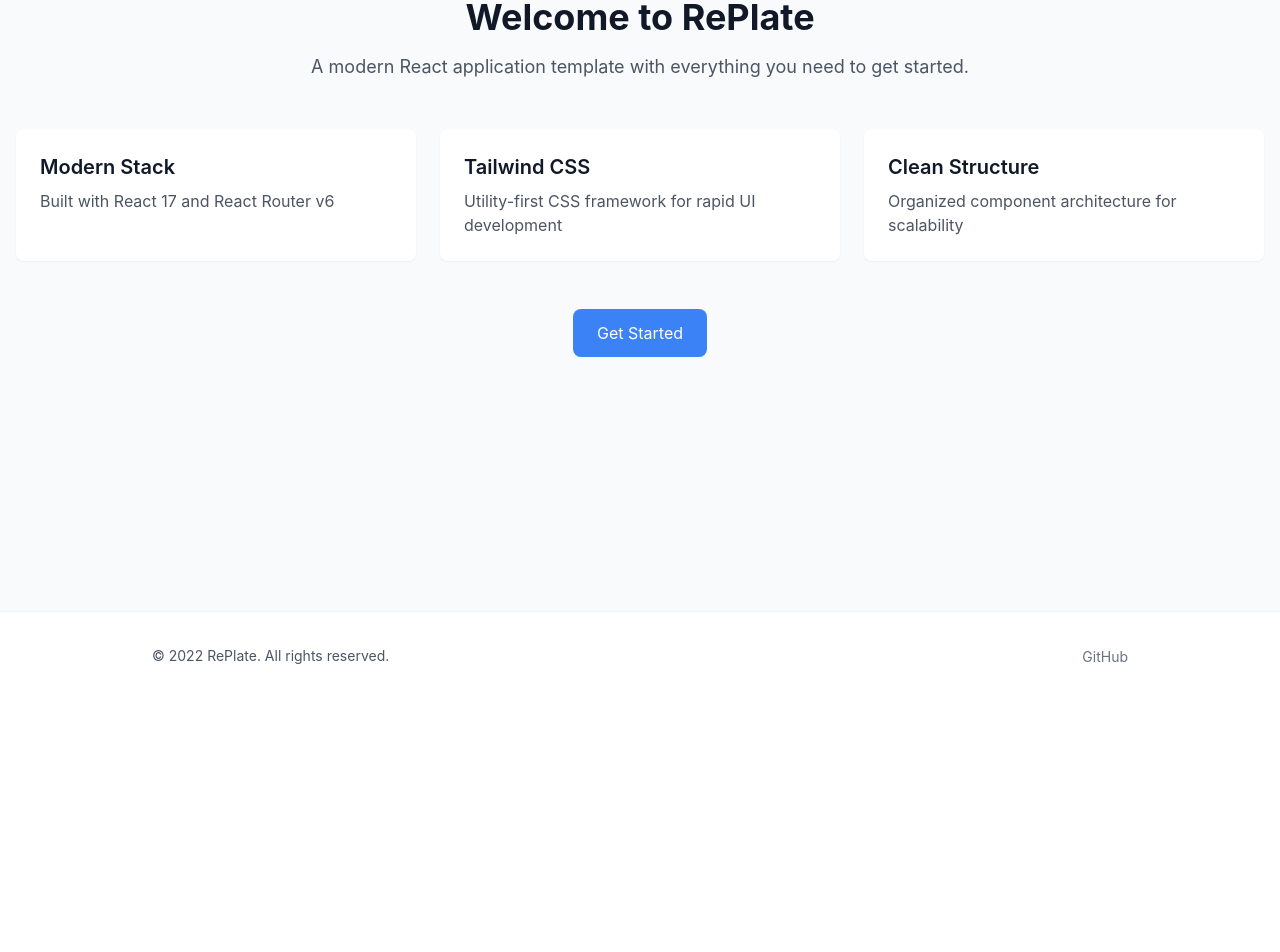
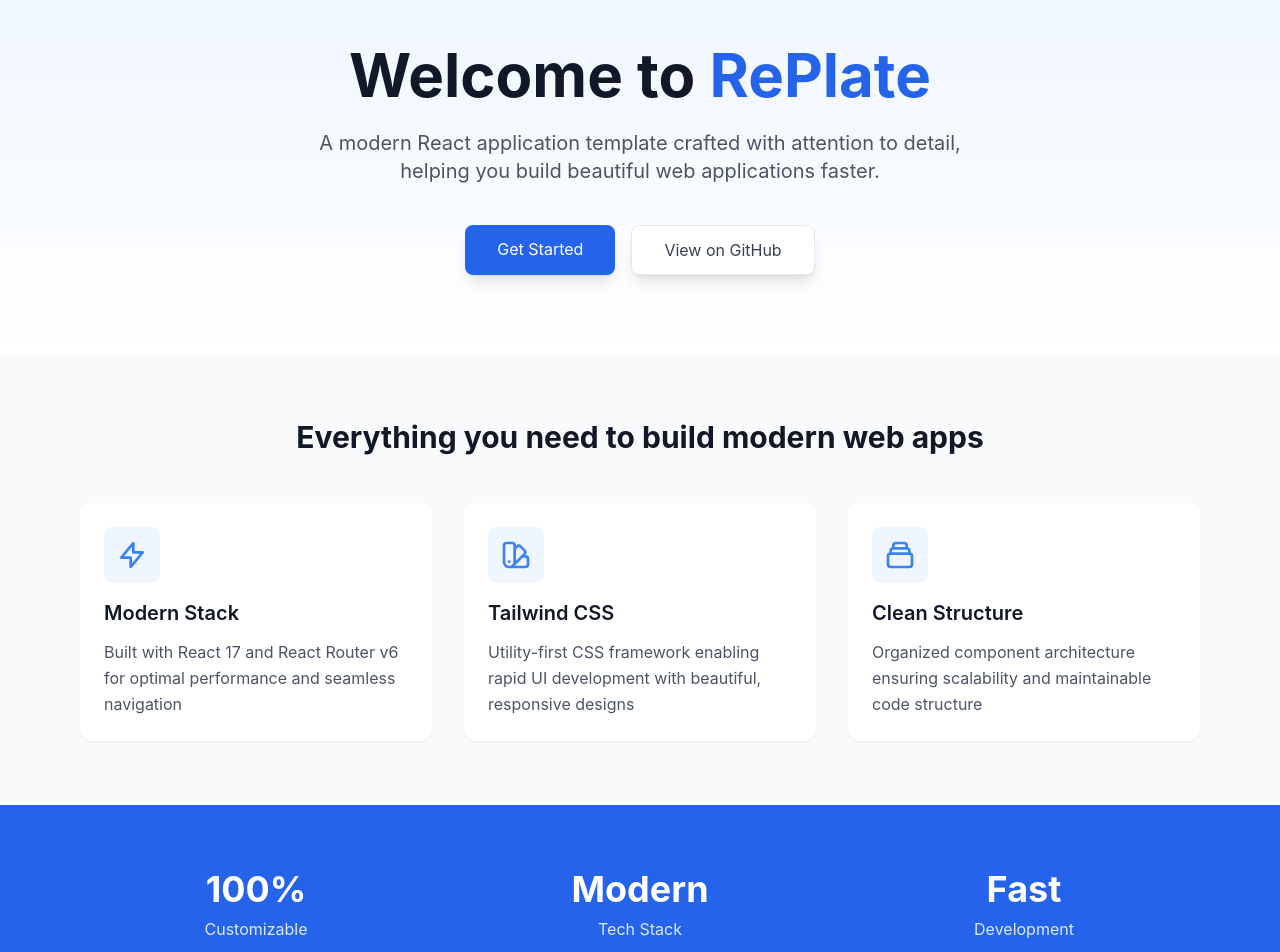
Before and after one commit to robertobendi/RePlate, a React (Create React App) app: page / in a window 1280 px wide. Shown: the part 100-1052 px from the top of the page. Before the commit the page ends 800 px from the top, so only its background shows below. Built offline with nearby package versions, Linux system fonts and the light colour scheme.

Commit message:
improved home

```diff
--- a/src/Footer.js
+++ b/src/Footer.js
@@ -4,11 +4,11 @@ function Footer() {
       <div className="max-w-5xl mx-auto px-4 sm:px-6">
         <div className="py-8 flex flex-col md:flex-row justify-between items-center">
           <div className="text-gray-600 text-sm">
-            © {new Date().getFullYear()} RePlate. All rights reserved.
+            © {new Date().getFullYear()} Roberto Bendinelli. All rights reserved.
           </div>
           <div className="mt-4 md:mt-0">
             <a
-              href="https://github.com/yourusername"
+              href="https://github.com/robertobendi"
               className="text-sm text-gray-500 hover:text-gray-900 transition-colors"
               target="_blank"
               rel="noopener noreferrer"
--- a/src/Home.js
+++ b/src/Home.js
@@ -1,50 +1,123 @@
+import { useState } from 'react';
+import { Link } from 'react-router-dom';
+
 function Home() {
+  const [hovered, setHovered] = useState(null);
+
   const features = [
     {
       title: 'Modern Stack',
-      description: 'Built with React 17 and React Router v6'
+      description: 'Built with React 17 and React Router v6 for optimal performance and seamless navigation',
+      icon: (
+        <svg className="w-8 h-8 text-blue-500" fill="none" stroke="currentColor" viewBox="0 0 24 24">
+          <path strokeLinecap="round" strokeLinejoin="round" strokeWidth="2" d="M13 10V3L4 14h7v7l9-11h-7z" />
+        </svg>
+      )
     },
     {
       title: 'Tailwind CSS',
-      description: 'Utility-first CSS framework for rapid UI development'
+      description: 'Utility-first CSS framework enabling rapid UI development with beautiful, responsive designs',
+      icon: (
+        <svg className="w-8 h-8 text-blue-500" fill="none" stroke="currentColor" viewBox="0 0 24 24">
+          <path strokeLinecap="round" strokeLinejoin="round" strokeWidth="2" d="M7 21a4 4 0 01-4-4V5a2 2 0 012-2h4a2 2 0 012 2v12a4 4 0 01-4 4zm0 0h12a2 2 0 002-2v-4a2 2 0 00-2-2h-2.343M11 7.343l1.657-1.657a2 2 0 012.828 0l2.829 2.829a2 2 0 010 2.828l-8.486 8.485M7 17h.01" />
+        </svg>
+      )
     },
     {
       title: 'Clean Structure',
-      description: 'Organized component architecture for scalability'
+      description: 'Organized component architecture ensuring scalability and maintainable code structure',
+      icon: (
+        <svg className="w-8 h-8 text-blue-500" fill="none" stroke="currentColor" viewBox="0 0 24 24">
+          <path strokeLinecap="round" strokeLinejoin="round" strokeWidth="2" d="M19 11H5m14 0a2 2 0 012 2v6a2 2 0 01-2 2H5a2 2 0 01-2-2v-6a2 2 0 012-2m14 0V9a2 2 0 00-2-2M5 11V9a2 2 0 012-2m0 0V5a2 2 0 012-2h6a2 2 0 012 2v2M7 7h10" />
+        </svg>
+      )
     }
   ];
 
   return (
-    <div className="container mx-auto px-4 py-8">
+    <div className="min-h-screen">
       {/* Hero Section */}
-      <div className="text-center mb-12">
-        <h1 className="text-4xl font-bold text-gray-900 mb-4">
-          Welcome to RePlate
+      <div className="bg-gradient-to-b from-blue-50 to-white py-20 px-4">
+        <div className="max-w-6xl mx-auto text-center">
+          <h1 className="text-5xl md:text-6xl font-bold text-gray-900 mb-6 animate-fade-in">
+            Welcome to <span className="text-blue-600">RePlate</span>
           </h1>
-        <p className="text-lg text-gray-600 max-w-2xl mx-auto">
-          A modern React application template with everything you need to get started.
+          <p className="text-xl text-gray-600 max-w-2xl mx-auto mb-10">
+            A modern React application template crafted with attention to detail,
+            helping you build beautiful web applications faster.
           </p>
+          <div className="flex justify-center space-x-4">
+            <Link to="/docs" className="px-8 py-3 bg-blue-600 text-white rounded-lg hover:bg-blue-700 transition-all transform hover:scale-105 shadow-lg">
+              Get Started
+            </Link>
+            <a href="https://github.com/robertobendi" target="_blank" rel="noopener noreferrer"
+               className="px-8 py-3 bg-white text-gray-700 rounded-lg hover:bg-gray-50 transition-all transform hover:scale-105 shadow-lg border">
+              View on GitHub
+            </a>
+          </div>
+        </div>
       </div>
 
-      {/* Features Grid */}
-      <div className="grid md:grid-cols-3 gap-6 mb-12">
+      {/* Features Section */}
+      <div className="max-w-6xl mx-auto px-4 py-16">
+        <h2 className="text-3xl font-bold text-center text-gray-900 mb-12">
+          Everything you need to build modern web apps
+        </h2>
+        <div className="grid md:grid-cols-3 gap-8">
           {features.map((feature, index) => (
-          <div key={index} className="bg-white p-6 rounded-lg shadow-sm hover:shadow-md transition-shadow">
-            <h3 className="text-xl font-semibold mb-2 text-gray-900">
+            <div
+              key={index}
+              className="relative bg-white p-6 rounded-xl shadow-sm hover:shadow-xl transition-all duration-300 transform hover:-translate-y-1"
+              onMouseEnter={() => setHovered(index)}
+              onMouseLeave={() => setHovered(null)}
+            >
+              <div className="bg-blue-50 p-3 rounded-lg w-fit mb-4">
+                {feature.icon}
+              </div>
+              <h3 className="text-xl font-semibold mb-3 text-gray-900">
                 {feature.title}
               </h3>
-            <p className="text-gray-600">
+              <p className="text-gray-600 leading-relaxed">
                 {feature.description}
               </p>
             </div>
           ))}
         </div>
+      </div>
 
-      {/* CTA Button */}
-      <div className="text-center">
-        <button className="bg-blue-500 text-white px-6 py-3 rounded-lg hover:bg-blue-600 transition-colors">
-          Get Started
+      {/* Stats Section */}
+      <div className="bg-blue-600 text-white py-16">
+        <div className="max-w-6xl mx-auto px-4">
+          <div className="grid md:grid-cols-3 gap-8 text-center">
+            <div>
+              <div className="text-4xl font-bold mb-2">100%</div>
+              <div className="text-blue-100">Customizable</div>
+            </div>
+            <div>
+              <div className="text-4xl font-bold mb-2">Modern</div>
+              <div className="text-blue-100">Tech Stack</div>
+            </div>
+            <div>
+              <div className="text-4xl font-bold mb-2">Fast</div>
+              <div className="text-blue-100">Development</div>
+            </div>
+          </div>
+        </div>
+      </div>
+
+      {/* CTA Section */}
+      <div className="bg-gray-50 py-16">
+        <div className="max-w-4xl mx-auto text-center px-4">
+          <h2 className="text-3xl font-bold text-gray-900 mb-4">
+            Ready to start building?
+          </h2>
+          <p className="text-gray-600 mb-8">
+            Get started with RePlate today and bring your ideas to life.
+          </p>
+          <button className="px-8 py-3 bg-blue-600 text-white rounded-lg hover:bg-blue-700 transition-all transform hover:scale-105 shadow-lg">
+            Start Your Project
           </button>
+        </div>
       </div>
     </div>
   );
```
Lines whose indentation alone changed are shown as unchanged.
